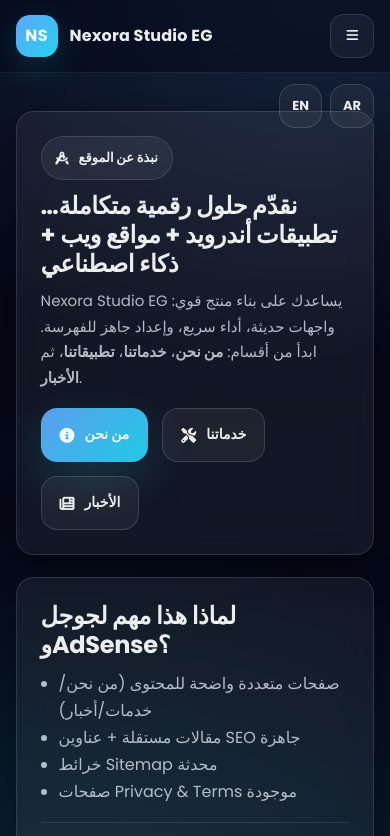
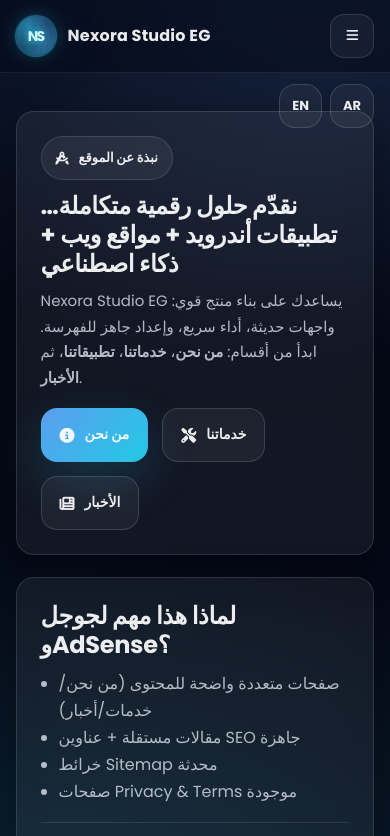
Before and after one commit to nexorastudiodevv-ctrl/nexorastudio-eg, a website: page index.html in a window 390 px wide. Shown: the top 836 px of the page. Drawn offline with nearby package versions, Linux system fonts and the light colour scheme.

Commit message:
Fix mobile horizontal overflow (prevent horizontal swipe)

```diff
--- a/index.html
+++ b/index.html
@@ -33,7 +33,12 @@
   <header class="topbar" role="banner">
     <div class="container topbar__inner">
       <a class="brand" href="#" onclick="return false;" aria-label="Nexora Studio EG">
-        <span class="brand__mark" aria-hidden="true">NS</span>
+        <span class="brand__mark" aria-hidden="true">
+          <span class="brand__logo">
+            <span class="brand__logoText">NS</span>
+            <span class="brand__logoGrid" aria-hidden="true"></span>
+          </span>
+        </span>
         <span class="brand__name">Nexora Studio EG</span>
       </a>
 
@@ -476,7 +481,12 @@ Email: <a href="mailto:nexorastudiopor@gmail.com" target="_blank" rel="noopener"
     <div class="container footer__inner">
       <div>
         <div class="footer__brand">
-          <span class="brand__mark" aria-hidden="true">NS</span>
+          <span class="brand__mark" aria-hidden="true">
+            <span class="brand__logo">
+              <span class="brand__logoText">NS</span>
+              <span class="brand__logoGrid" aria-hidden="true"></span>
+            </span>
+          </span>
           <span>Nexora Studio EG</span>
         </div>
         <p class="muted">Build Smart Apps. Create Modern Websites. Power Digital Businesses.</p>
--- a/style.css
+++ b/style.css
@@ -31,8 +31,26 @@ body{
 }
 
 /* Prevent horizontal swipe/scroll artifacts on mobile */
-html, body { width: 100%; max-width: 100%; overflow-x: hidden; }
-* { max-width: 100%; }
+html, body {
+  width: 100%;
+  max-width: 100%;
+  overflow-x: clip;
+  overscroll-behavior-x: none;
+}
+
+/* Avoid accidental overflow caused by absolute/fixed/animated elements */
+img, video, canvas, svg { max-width: 100%; height: auto; }
+
+/* Hard stop for any element that tries to exceed the viewport */
+* {
+  max-width: 100%;
+}
+
+/* Extra guard against horizontal overflow on mobile (especially with fixed/animated elements) */
+html { overflow-x: clip; }
+body { overflow-x: clip; }
+
+
 
 
 a{color:inherit; text-decoration:none;}
@@ -63,13 +81,100 @@ img{max-width:100%; display:block;}
 }
 .brand{display:flex; align-items:center; gap:12px;}
 .brand__mark{
-  width:42px; height:42px; border-radius:14px;
-  background: var(--accent);
-  display:grid; place-items:center;
-  font-weight:800; letter-spacing:.5px;
-  box-shadow: 0 10px 35px rgba(34,211,238,.18);
+  /* Outer circle mark (CSS-only logo) */
+  width:clamp(40px, 4.2vw, 46px);
+  height:clamp(40px, 4.2vw, 46px);
+  border-radius:999px;
+
+  position:relative;
+  display:grid;
+  place-items:center;
+
+  /* Base glow layers */
+  background:
+    radial-gradient(circle at 30% 25%, rgba(34,211,238,.40), rgba(34,211,238,0) 50%),
+    radial-gradient(circle at 70% 75%, rgba(96,165,250,.30), rgba(96,165,250,0) 55%),
+    linear-gradient(135deg, rgba(96,165,250,.25), rgba(34,211,238,.22));
+
+  box-shadow:
+    0 0 0 1px rgba(34,211,238,.35),
+    0 0 18px rgba(34,211,238,.22),
+    0 0 42px rgba(96,165,250,.14),
+    0 14px 40px rgba(0,0,0,.35);
 }
+
+.brand__mark::before{
+  content:"";
+  position:absolute;
+  inset:-1px;
+  border-radius:999px;
+  background:
+    conic-gradient(from 210deg,
+      rgba(34,211,238,.85),
+      rgba(96,165,250,.85),
+      rgba(34,211,238,.85)
+    );
+  opacity:.20;
+  filter: blur(1px);
+  pointer-events:none;
+}
+
+.brand__mark::after{
+  /* Subtle digital scanline */
+  content:"";
+  position:absolute;
+  inset:0;
+  border-radius:999px;
+  background:
+    repeating-linear-gradient(
+      180deg,
+      rgba(255,255,255,.00) 0px,
+      rgba(255,255,255,.03) 2px,
+      rgba(255,255,255,.00) 5px
+    );
+  mix-blend-mode: screen;
+  opacity:.25;
+  pointer-events:none;
+}
+
+.brand__logo{
+  position:relative;
+  width:78%;
+  height:78%;
+  display:grid;
+  place-items:center;
+}
+
+.brand__logoText{
+  position:relative;
+  font-weight:900;
+  letter-spacing:-.12em;
+  font-size:clamp(14px, 2.0vw, 16px);
+  line-height:1;
+  color: rgba(235,255,255,.95);
+
+  /* Neon cyan/blue text glow */
+  text-shadow:
+    0 0 6px rgba(34,211,238,.55),
+    0 0 18px rgba(96,165,250,.35);
+}
+
+/* Fake grid overlay to resemble futuristic logo */
+.brand__logoGrid{
+  position:absolute;
+  inset:-8%;
+  border-radius:999px;
+  background:
+    radial-gradient(circle at 50% 50%, rgba(34,211,238,.22), rgba(34,211,238,0) 62%),
+    repeating-linear-gradient(90deg, rgba(34,211,238,.18) 0 1px, transparent 1px 10px),
+    repeating-linear-gradient(0deg, rgba(96,165,250,.14) 0 1px, transparent 1px 10px);
+  opacity:.45;
+  filter: blur(.15px);
+  pointer-events:none;
+}
+
 .brand__name{font-weight:700; letter-spacing:.2px;}
+
 
 .nav{display:flex; gap:22px; align-items:center;}
 .nav a{
@@ -194,8 +299,9 @@ img{max-width:100%; display:block;}
 .hero__inner{position:relative; z-index:1;}
 .hero__grid{display:grid; grid-template-columns: 1.2fr .9fr; gap:28px; align-items:center;}
 
-.bg-shapes{position:absolute; inset:0; z-index:0; pointer-events:none; overflow:hidden;}
+.bg-shapes{position:absolute; inset:0; z-index:0; pointer-events:none; overflow:hidden; contain:layout paint;}
 .shape{
+
   position:absolute;
   width:240px; height:240px;
   border-radius: 999px;
@@ -428,4 +534,12 @@ input:focus, textarea:focus{border-color: rgba(34,211,238,.35); box-shadow: 0 0
   .h1{font-size:38px;}
   .h2{font-size:24px;}
   .stats{grid-template-columns: 1fr;}
+
+  /* Prevent absolute decorative elements from creating horizontal overflow */
+  .s1{left:-10px;}
+  .s2{right:-10px;}
+  .s3{left:0; bottom:-90px;}
+  .s4{right:0; bottom:-110px;}
+
+  .float-item{display:none;}
 }
```
Also changed, not shown: TODO.md (+5 -4 lines).
